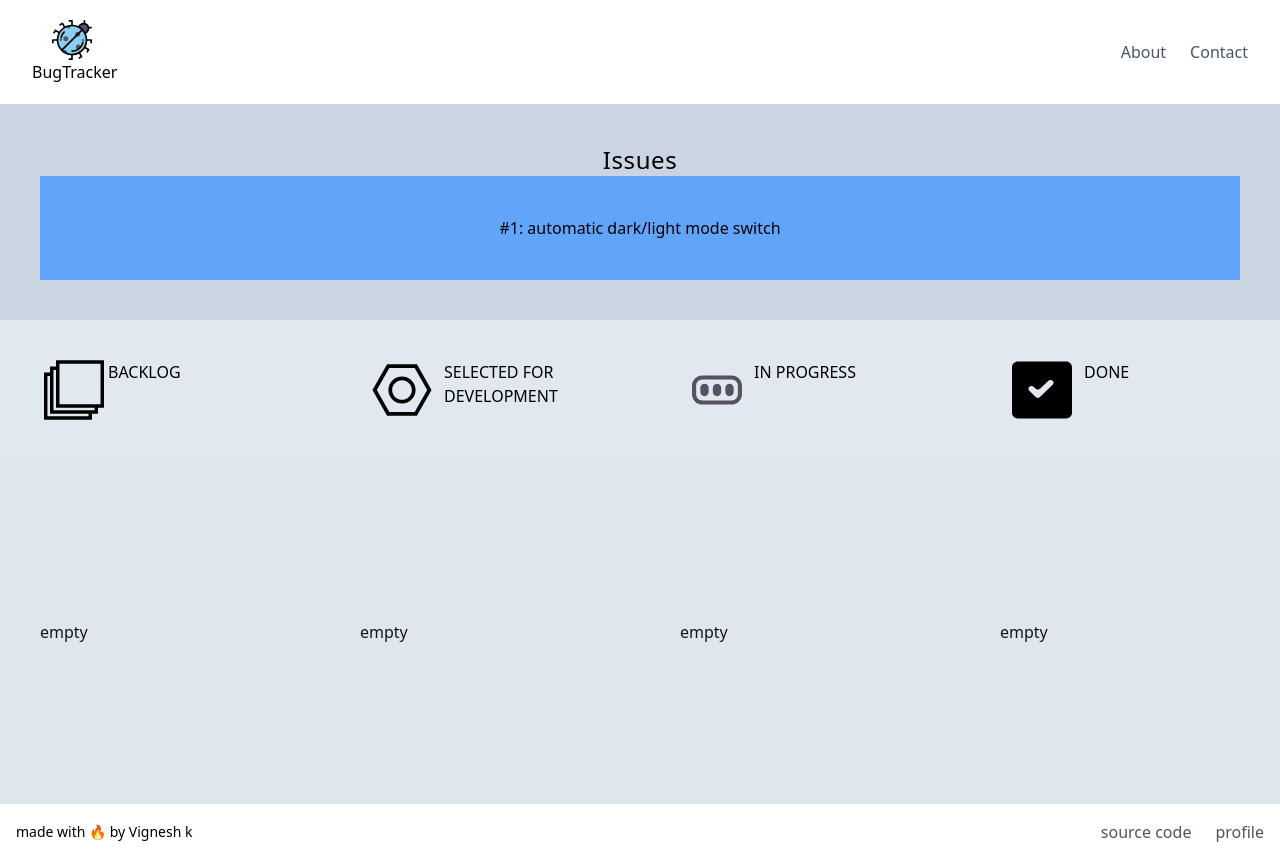
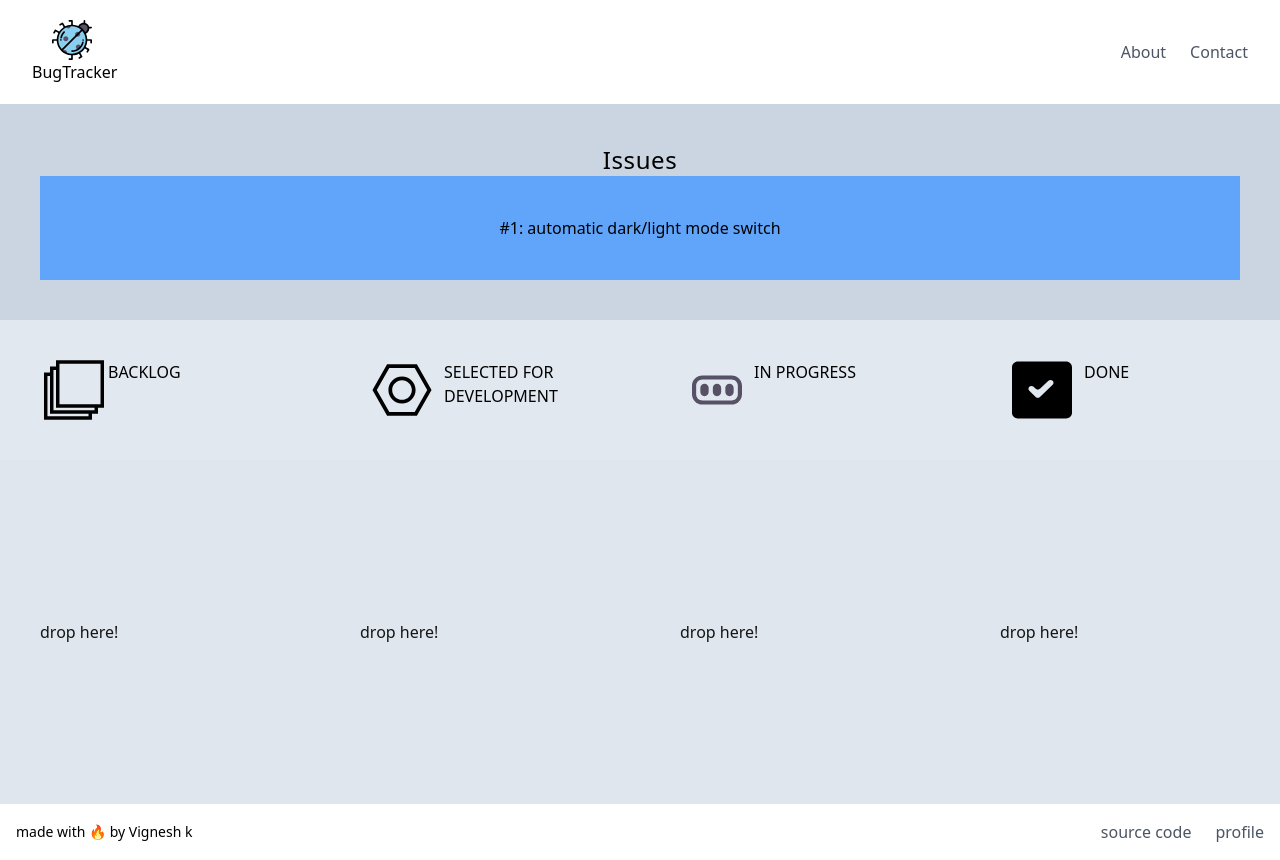
Before and after one commit to Vigneshk5/bugtracker, a React (Vite) app: page / in a window 1280 px wide. Built offline with nearby package versions, Linux system fonts and the light colour scheme.

Commit message:
change in instruction

```diff
--- a/src/components/DndFold.jsx
+++ b/src/components/DndFold.jsx
@@ -49,17 +49,17 @@ export default function DndFold() {
         </div>
         <div className=" flex flex-row ">
           <Droppable id="droppable1">
-            {parent === "droppable1" ? draggable : "empty"}
+            {parent === "droppable1" ? draggable : "drop here!"}
           </Droppable>
           <Droppable id="droppable2">
-            {parent === "droppable2" ? draggable : "empty"}
+            {parent === "droppable2" ? draggable : "drop here!"}
           </Droppable>
           <Droppable id="droppable3">
             {}
-            {parent === "droppable3" ? draggable : "empty"}
+            {parent === "droppable3" ? draggable : "drop here!"}
           </Droppable>
           <Droppable id="droppable4">
-            {parent === "droppable4" ? draggable : "empty"}
+            {parent === "droppable4" ? draggable : "drop here!"}
           </Droppable>
         </div>
       </DndContext>
```
